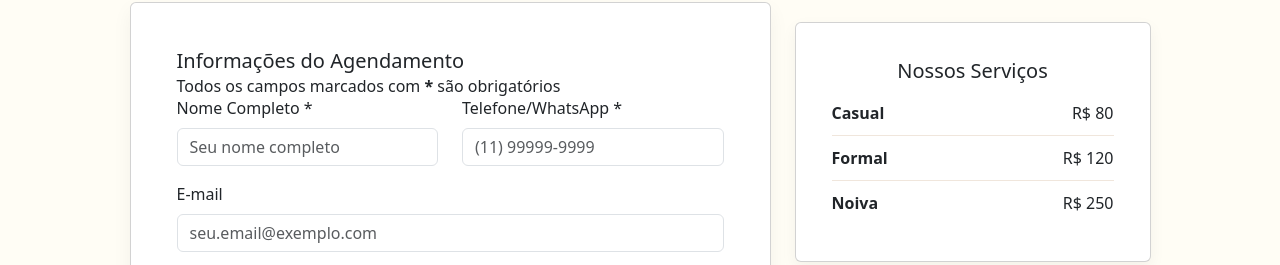
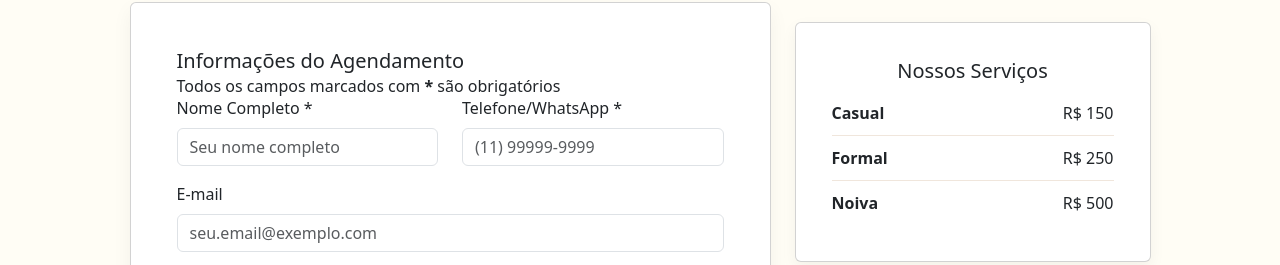
Before and after one commit to Bella125aa/pocchini-makeup, a React (Create React App) app: page /agendamento in a window 1280 px wide. Shown: the part 190-455 px from the top of the page. Built offline with nearby package versions, Linux system fonts and the light colour scheme; no server answers.

Commit message:
finalização

```diff
--- a/src/paginas/Agendamento/Agendamento.js
+++ b/src/paginas/Agendamento/Agendamento.js
@@ -218,9 +218,9 @@ export function Agendamento() {
             <Card className={Styles.cardServicos}>
               <Card.Body>
                 <Card.Title className={Styles.cardTituloLateral}>Nossos Serviços</Card.Title>
-                <div className={Styles.servicoItem}><strong>Casual</strong><span>R$ 80</span></div>
-                <div className={Styles.servicoItem}><strong>Formal</strong><span>R$ 120</span></div>
-                <div className={Styles.servicoItem}><strong>Noiva</strong><span>R$ 250</span></div>
+                <div className={Styles.servicoItem}><strong>Casual</strong><span>R$ 150</span></div>
+                <div className={Styles.servicoItem}><strong>Formal</strong><span>R$ 250</span></div>
+                <div className={Styles.servicoItem}><strong>Noiva</strong><span>R$ 500</span></div>
               </Card.Body>
             </Card>
 
```
